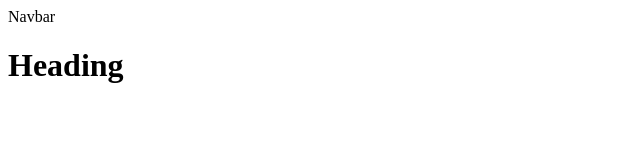
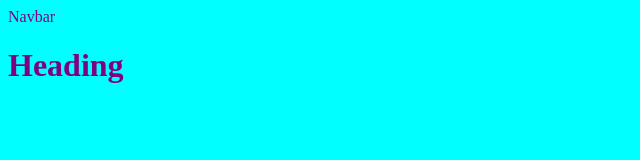
Before and after one commit to AliDeGir/gitPushTest, a plain HTML site: page index.html in a window 1280 px wide. Shown: the whole page, without its empty margins (0-640 px from the left). Drawn offline with Linux system fonts and the light colour scheme.

Commit message:
add css file

```diff
--- a/index.html
+++ b/index.html
@@ -4,6 +4,7 @@
     <meta charset="UTF-8">
     <meta http-equiv="X-UA-Compatible" content="IE=edge">
     <meta name="viewport" content="width=device-width, initial-scale=1.0">
+    <link rel="stylesheet" type="text/css" href="styles.css">
     <title>Document</title>
 </head>
 <body>
--- a/styles.css
+++ b/styles.css
@@ -0,0 +1,4 @@
+body {
+    background-color: aqua;
+    color: purple;
+}
```
